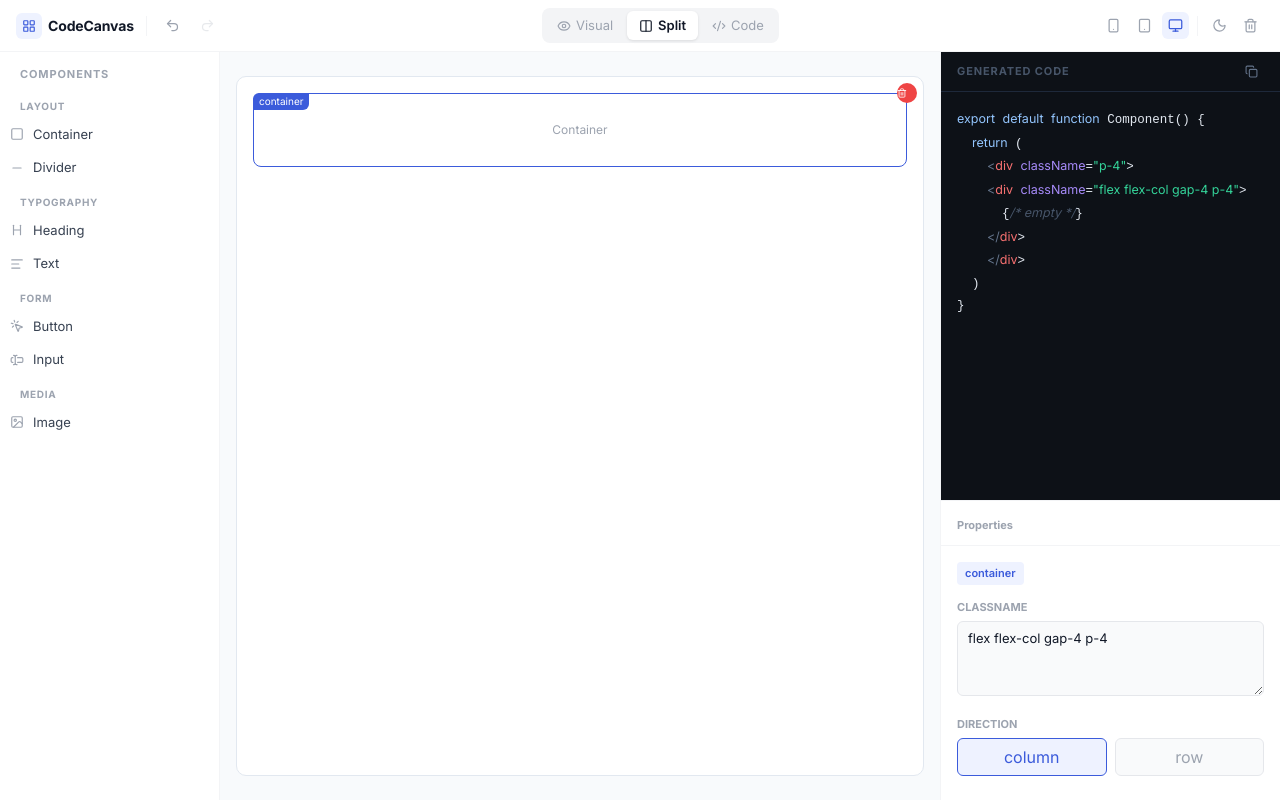
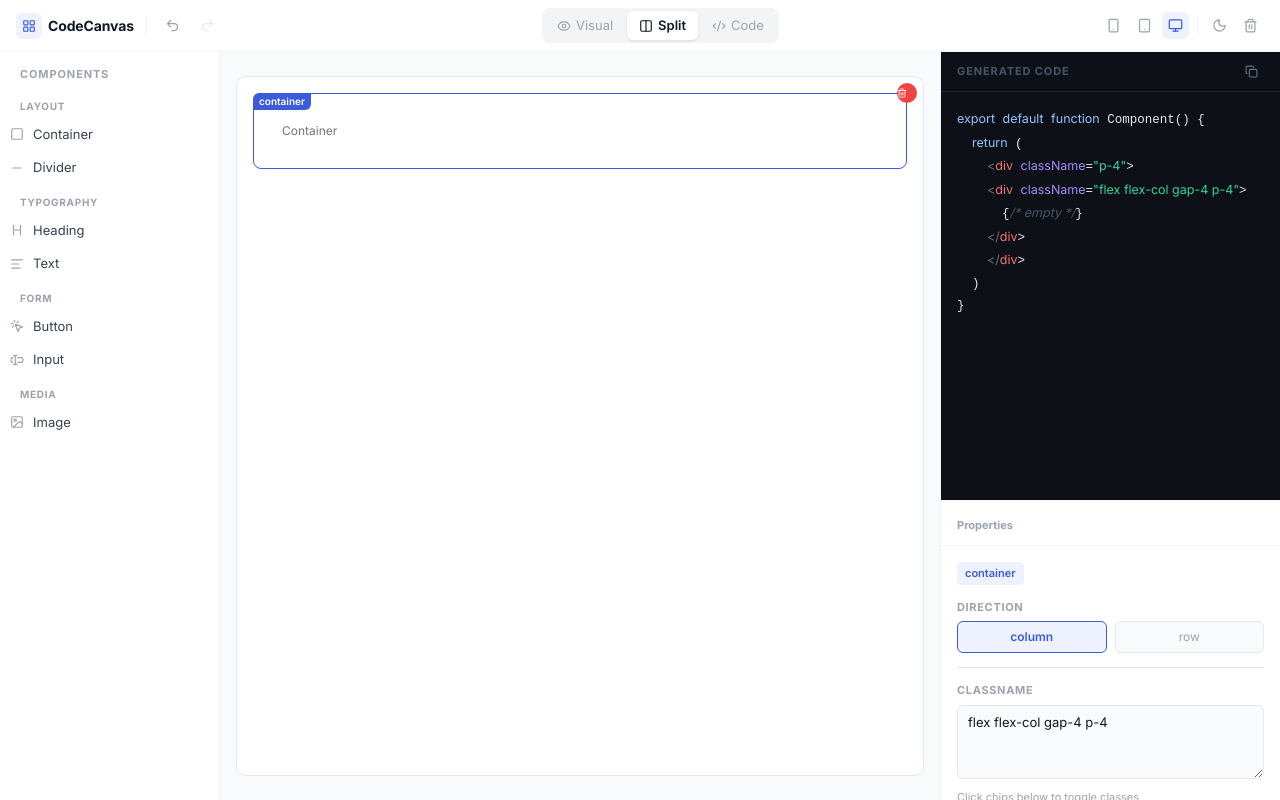
Before and after one commit to Dyukta/CodeCanvas, a React (Vite) app: page /builder in a window 1280 px wide. Both pictures are taken after a click on the button "Container". Built offline with nearby package versions, Linux system fonts and the light colour scheme.

Commit message:
custom components rework

```diff
--- a/src/components/canvas/CanvasElement.tsx
+++ b/src/components/canvas/CanvasElement.tsx
@@ -1,3 +1,4 @@
+import React from 'react'
 import { useDraggable, useDroppable } from '@dnd-kit/core'
 import { Trash2 } from 'lucide-react'
 import { useBuilderStore } from '../../store/useBuilderStore'
@@ -8,27 +9,28 @@ interface Props {
   dark: boolean
 }
 
+const BLOCK_TYPES: ElementType[] = ['container', 'input', 'image', 'divider']
+
 const HEADING_SIZES: Record<string, number> = {
-  h1: 28,
-  h2: 22,
-  h3: 18,
-  h4: 15,
-  h5: 13,
-  h6: 12,
+  h1: 32,
+  h2: 24,
+  h3: 20,
+  h4: 16,
 }
 
-const BLOCK_TYPES: ElementType[] = ['container', 'input', 'image', 'divider']
-
 export default function CanvasElement({ element, dark }: Props) {
-  const selectedId = useBuilderStore((s) => s.selectedId)
-  const selectElement = useBuilderStore((s) => s.selectElement)
-  const removeElement = useBuilderStore((s) => s.removeElement)
+  const selectedId = useBuilderStore(s => s.selectedId)
+  const selectElement = useBuilderStore(s => s.selectElement)
+  const removeElement = useBuilderStore(s => s.removeElement)
 
   const selected = selectedId === element.id
+  const { props = {}, children = [] } = element
+  const cls = props.className || ''
 
-  const { setNodeRef: dragRef, listeners, attributes, isDragging } = useDraggable({
+  const { setNodeRef: dragRef, listeners, attributes, isDragging } =
+    useDraggable({
       id: `move::${element.id}`,
-    data: { elementId: element.id, isNew: false },
+      data: { elementId: element.id },
     })
 
   const { setNodeRef: dropRef, isOver } = useDroppable({
@@ -38,85 +40,96 @@ export default function CanvasElement({ element, dark }: Props) {
 
   const stop = (e: React.MouseEvent) => e.stopPropagation()
 
-  const borderColor = selected
-    ? '#3B5BDB'
-    : isOver
-    ? '#60A5FA'
-    : dark
-    ? '#334155'
-    : '#E5E7EB'
+  const borderColor =
+    selected ? '#3B5BDB' : isOver ? '#60A5FA' : dark ? '#334155' : '#E5E7EB'
+
+  const renderHeading = () => {
+    const level = (props.level || 'h2') as 'h1' | 'h2' | 'h3' | 'h4'
+
+    const style = cls
+      ? undefined
+      : {
+          fontSize: HEADING_SIZES[level],
+          fontWeight: 700,
+          margin: 0,
+          color: dark ? '#F1F5F9' : '#0F172A',
+        }
+
+    switch (level) {
+      case 'h1':
+        return <h1 className={cls || undefined} style={style}>{props.text || 'Heading'}</h1>
+      case 'h3':
+        return <h3 className={cls || undefined} style={style}>{props.text || 'Heading'}</h3>
+      case 'h4':
+        return <h4 className={cls || undefined} style={style}>{props.text || 'Heading'}</h4>
+      default:
+        return <h2 className={cls || undefined} style={style}>{props.text || 'Heading'}</h2>
+    }
+  }
 
   const renderBody = () => {
-    const { type, props, children } = element
-
-    switch (type) {
+    switch (element.type) {
       case 'container':
         return (
           <div
             ref={dropRef}
-            style={{
+            className={cls || undefined}
+            style={
+              cls
+                ? { minHeight: 48, width: '100%' }
+                : {
                     display: 'flex',
-              flexDirection: props.direction === 'row' ? 'row' : 'column',
+                    flexDirection:
+                      props.direction === 'row' ? 'row' : 'column',
                     gap: 8,
                     minHeight: 48,
                     width: '100%',
-            }}
+                  }
+            }
           >
-            {children.length === 0 ? (
-              <span
-                style={{
-                  fontSize: 12,
-                  color: dark ? '#475569' : '#9CA3AF',
-                  margin: 'auto',
-                }}
-              >
-                Container
-              </span>
-            ) : (
-              children.map((c) => (
+            {children.length === 0
+              ? <span style={{ fontSize: 12, opacity: 0.6 }}>Container</span>
+              : children.map((c: UIElement) => (
                   <CanvasElement key={c.id} element={c} dark={dark} />
-              ))
-            )}
+                ))}
           </div>
         )
 
       case 'divider':
         return (
           <hr
-            style={{
+            className={cls || undefined}
+            style={
+              cls
+                ? undefined
+                : {
                     border: 'none',
-              borderTop: `1px solid ${dark ? '#334155' : '#E5E7EB'}`,
+                    borderTop: `1px solid ${
+                      dark ? '#334155' : '#E5E7EB'
+                    }`,
                     width: '100%',
-              margin: '4px 0',
-            }}
+                  }
+            }
           />
         )
 
-      case 'heading': {
-        const Tag = (props.level || 'h2') as keyof HTMLElementTagNameMap
-        return (
-          <Tag
-            style={{
-              fontSize: HEADING_SIZES[props.level || 'h2'],
-              fontWeight: 700,
-              color: dark ? '#F1F5F9' : '#0F172A',
-              margin: 0,
-            }}
-          >
-            {props.text || 'Heading'}
-          </Tag>
-        )
-      }
+      case 'heading':
+        return renderHeading()
 
       case 'text':
         return (
           <p
-            style={{
+            className={cls || undefined}
+            style={
+              cls
+                ? undefined
+                : {
                     fontSize: 14,
-              color: dark ? '#94A3B8' : '#6B7280',
                     margin: 0,
                     lineHeight: 1.6,
-            }}
+                    color: dark ? '#94A3B8' : '#6B7280',
+                  }
+            }
           >
             {props.text || 'Text'}
           </p>
@@ -125,14 +138,13 @@ export default function CanvasElement({ element, dark }: Props) {
       case 'button':
         return (
           <button
+            className={cls || undefined}
             style={{
               padding: '8px 16px',
               background: '#3B5BDB',
               color: '#fff',
-              border: 'none',
+              border: 0,
               borderRadius: 6,
-              fontSize: 14,
-              fontWeight: 500,
               pointerEvents: 'none',
             }}
           >
@@ -144,15 +156,21 @@ export default function CanvasElement({ element, dark }: Props) {
         return (
           <input
             readOnly
-            placeholder={props.placeholder || 'Enter text...'}
-            style={{
+            placeholder={props.placeholder || ''}
+            className={cls || undefined}
+            style={
+              cls
+                ? undefined
+                : {
                     width: '100%',
                     padding: '8px 12px',
-              border: `1px solid ${dark ? '#334155' : '#D1D5DB'}`,
+                    border: `1px solid ${
+                      dark ? '#334155' : '#D1D5DB'
+                    }`,
                     borderRadius: 6,
-              fontSize: 14,
                     background: dark ? '#1E293B' : '#F9FAFB',
-            }}
+                  }
+            }
           />
         )
 
@@ -160,24 +178,18 @@ export default function CanvasElement({ element, dark }: Props) {
         return (
           <img
             src={props.src || 'https://placehold.co/400x200'}
-            alt={props.alt || 'Image'}
-            style={{
-              width: '100%',
-              borderRadius: 6,
-              display: 'block',
-            }}
+            alt={props.alt || ''}
+            className={cls || undefined}
+            style={cls ? undefined : { width: '100%', borderRadius: 6 }}
           />
         )
-
-      default:
-        return null
     }
   }
 
   return (
     <div
       ref={dragRef}
-      onClick={(e) => {
+      onClick={e => {
         stop(e)
         selectElement(element.id)
       }}
@@ -203,6 +215,7 @@ export default function CanvasElement({ element, dark }: Props) {
             background: '#3B5BDB',
             color: '#fff',
             fontSize: 10,
+            fontWeight: 600,
             padding: '1px 6px',
             borderRadius: '6px 0 6px 0',
           }}
@@ -215,7 +228,7 @@ export default function CanvasElement({ element, dark }: Props) {
 
       {selected && (
         <button
-          onClick={(e) => {
+          onClick={e => {
             stop(e)
             removeElement(element.id)
           }}
@@ -225,11 +238,10 @@ export default function CanvasElement({ element, dark }: Props) {
             right: -11,
             width: 20,
             height: 20,
+            borderRadius: '50%',
             background: '#EF4444',
-            border: 'none',
-            borderRadius: '50%',
+            border: 0,
             color: '#fff',
-            cursor: 'pointer',
           }}
         >
           <Trash2 size={10} />
--- a/src/components/panels/PropertyPanel.tsx
+++ b/src/components/panels/PropertyPanel.tsx
@@ -1,11 +1,33 @@
+import React from 'react'
 import { useBuilderStore } from '../../store/useBuilderStore'
 
-interface Props { dark: boolean }
+interface Props {
+  dark: boolean
+}
+
+const SUGGESTIONS: Record<string, string[]> = {
+  'Font Size': ['text-sm', 'text-base', 'text-lg', 'text-xl', 'text-2xl', 'text-3xl', 'text-4xl'],
+  'Font Weight': ['font-normal', 'font-medium', 'font-semibold', 'font-bold', 'font-extrabold'],
+  'Text Color': ['text-white', 'text-gray-900', 'text-gray-500', 'text-red-500', 'text-blue-500', 'text-green-500', 'text-yellow-500', 'text-purple-500'],
+  'Background': ['bg-white', 'bg-gray-100', 'bg-gray-900', 'bg-blue-500', 'bg-red-500', 'bg-green-500', 'bg-yellow-400', 'bg-purple-500'],
+  'Padding': ['p-1', 'p-2', 'p-4', 'p-6', 'p-8', 'px-4', 'py-2', 'px-6', 'py-3'],
+  'Margin': ['m-0', 'm-2', 'm-4', 'mx-auto', 'mt-4', 'mb-4'],
+  'Rounded': ['rounded-none', 'rounded', 'rounded-md', 'rounded-lg', 'rounded-xl', 'rounded-2xl', 'rounded-full'],
+  'Border': ['border', 'border-2', 'border-4', 'border-gray-300', 'border-blue-500', 'border-red-500'],
+  'Shadow': ['shadow-none', 'shadow-sm', 'shadow', 'shadow-md', 'shadow-lg', 'shadow-xl'],
+  'Width': ['w-full', 'w-auto', 'w-1/2', 'w-1/3', 'w-1/4', 'w-64', 'w-48', 'w-32'],
+  'Height': ['h-auto', 'h-full', 'h-8', 'h-12', 'h-16', 'h-24', 'h-32', 'h-48'],
+  'Layout': ['flex', 'flex-row', 'flex-col', 'flex-wrap', 'items-center', 'items-start', 'justify-center', 'justify-between', 'justify-start', 'gap-2', 'gap-4', 'gap-6'],
+  'Opacity': ['opacity-25', 'opacity-50', 'opacity-75', 'opacity-100'],
+  'Animation': ['animate-spin', 'animate-ping', 'animate-pulse', 'animate-bounce'],
+  'Cursor': ['cursor-pointer', 'cursor-default', 'cursor-not-allowed'],
+  'Overflow': ['overflow-hidden', 'overflow-auto', 'overflow-scroll', 'overflow-visible'],
+}
 
 export default function PropertyPanel({ dark }: Props) {
   const el = useBuilderStore(s => s.getSelected())
-  const updateElement = useBuilderStore(s => s.updateElement)
-  const removeElement = useBuilderStore(s => s.removeElement)
+  const update = useBuilderStore(s => s.updateElement)
+  const remove = useBuilderStore(s => s.removeElement)
 
   const textMut = dark ? '#64748B' : '#9CA3AF'
   const textPri = dark ? '#F1F5F9' : '#111827'
@@ -22,39 +44,74 @@ export default function PropertyPanel({ dark }: Props) {
     color: textPri,
     outline: 'none',
     fontFamily: 'Inter, sans-serif',
+    boxSizing: 'border-box',
   }
 
   const Label = ({ children }: { children: React.ReactNode }) => (
-    <p style={{
+    <p
+      style={{
         fontSize: 11,
         fontWeight: 700,
         color: textMut,
         textTransform: 'uppercase',
+        letterSpacing: '0.06em',
         margin: '0 0 6px',
-    }}>
+      }}
+    >
       {children}
     </p>
   )
 
   if (!el) {
     return (
-      <div style={{
+      <div
+        style={{
           display: 'flex',
           alignItems: 'center',
           justifyContent: 'center',
           height: '100%',
           color: textMut,
           fontSize: 13,
-      }}>
-        Select an element
+          padding: 24,
+          textAlign: 'center',
+        }}
+      >
+        Select an element to edit its properties
       </div>
     )
   }
 
+  const classList = (el.props.className ?? '')
+    .split(' ')
+    .filter(Boolean)
+
+  const hasClass = (cls: string) => classList.includes(cls)
+
+  const toggleClass = (cls: string) => {
+    const next = hasClass(cls)
+      ? classList.filter(c => c !== cls)
+      : [...classList, cls]
+
+    update(el.id, { className: next.join(' ') })
+  }
+
+  const setProp = (key: string, value: any) => {
+    update(el.id, { [key]: value })
+  }
+
   return (
-    <div style={{ padding: 16, display: 'flex', flexDirection: 'column', gap: 14 }}>
-
-      <span style={{
+    <div
+      style={{
+        padding: 16,
+        display: 'flex',
+        flexDirection: 'column',
+        gap: 14,
+        paddingBottom: 40,
+      }}
+    >
+      {/* Type badge */}
+      <span
+        style={{
           fontSize: 11,
           fontWeight: 600,
           background: dark ? '#1E293B' : '#EEF2FF',
@@ -62,76 +119,90 @@ export default function PropertyPanel({ dark }: Props) {
           padding: '3px 8px',
           borderRadius: 4,
           alignSelf: 'flex-start',
-      }}>
+        }}
+      >
         {el.type}
       </span>
 
+      {/* Text field */}
       {['heading', 'text', 'button'].includes(el.type) && (
         <div>
           <Label>Text</Label>
           <input
             value={el.props.text ?? ''}
-            onChange={e => updateElement(el.id, { text: e.target.value })}
+            onChange={e => setProp('text', e.target.value)}
             style={inputStyle}
           />
         </div>
       )}
 
-
-      <div>
-        <Label>ClassName</Label>
-        <textarea
-          value={el.props.className ?? ''}
-          onChange={e => updateElement(el.id, { className: e.target.value })}
-          style={{ ...inputStyle, resize: 'vertical' }}
-          rows={3}
-        />
-      </div>
-
-
+      {/* Heading level */}
       {el.type === 'heading' && (
         <div>
           <Label>Level</Label>
+          <div style={{ display: 'flex', gap: 6 }}>
+            {(['h1', 'h2', 'h3', 'h4'] as const).map(lvl => {
+              const active = (el.props.level ?? 'h2') === lvl
+              return (
+                <button
+                  key={lvl}
+                  onClick={() => setProp('level', lvl)}
+                  style={{
+                    flex: 1,
+                    padding: '5px 0',
+                    borderRadius: 6,
+                    border: `1px solid ${active ? '#3B5BDB' : inputBorder}`,
+                    background: active ? '#EEF2FF' : inputBg,
+                    color: active ? '#3B5BDB' : textMut,
+                    fontSize: 12,
+                    fontWeight: active ? 600 : 400,
+                    cursor: 'pointer',
+                  }}
+                >
+                  {lvl}
+                </button>
+              )
+            })}
+          </div>
+        </div>
+      )}
+
+      {/* Input */}
+      {el.type === 'input' && (
+        <div>
+          <Label>Placeholder</Label>
           <input
-            value={el.props.level ?? 'h2'}
-            onChange={e => updateElement(el.id, { level: e.target.value as any })}
+            value={el.props.placeholder ?? ''}
+            onChange={e => setProp('placeholder', e.target.value)}
             style={inputStyle}
           />
         </div>
       )}
 
-      {el.type === 'input' && (
+      {/* Image */}
+      {el.type === 'image' && (
+        <>
           <div>
-          <Label>Placeholder</Label>
+            <Label>Image URL</Label>
             <input
-            value={el.props.placeholder ?? ''}
-            onChange={e => updateElement(el.id, { placeholder: e.target.value })}
+              value={el.props.src ?? ''}
+              onChange={e => setProp('src', e.target.value)}
               style={inputStyle}
             />
           </div>
-      )}
 
-      {el.type === 'image' && (
-        <>
           <div>
-            <Label>Src</Label>
-            <input
-              value={el.props.src ?? ''}
-              onChange={e => updateElement(el.id, { src: e.target.value })}
-              style={inputStyle}
-            />
-          </div>
-          <div>
-            <Label>Alt</Label>
+            <Label>Alt Text</Label>
             <input
               value={el.props.alt ?? ''}
-              onChange={e => updateElement(el.id, { alt: e.target.value })}
+              onChange={e => setProp('alt', e.target.value)}
               style={inputStyle}
             />
           </div>
         </>
       )}
 
+      {/* Container */}
       {el.type === 'container' && (
         <div>
           <Label>Direction</Label>
@@ -141,7 +212,7 @@ export default function PropertyPanel({ dark }: Props) {
               return (
                 <button
                   key={dir}
-                  onClick={() => updateElement(el.id, { direction: dir })}
+                  onClick={() => setProp('direction', dir)}
                   style={{
                     flex: 1,
                     padding: '6px 0',
@@ -149,6 +220,8 @@ export default function PropertyPanel({ dark }: Props) {
                     border: `1px solid ${active ? '#3B5BDB' : inputBorder}`,
                     background: active ? '#EEF2FF' : inputBg,
                     color: active ? '#3B5BDB' : textMut,
+                    fontSize: 12,
+                    fontWeight: active ? 600 : 400,
                     cursor: 'pointer',
                   }}
                 >
@@ -160,20 +233,69 @@ export default function PropertyPanel({ dark }: Props) {
         </div>
       )}
 
+      {/* Class editor */}
+      <hr style={{ borderTop: `1px solid ${inputBorder}` }} />
+
+      <div>
+        <Label>ClassName</Label>
+        <textarea
+          value={el.props.className ?? ''}
+          onChange={e => setProp('className', e.target.value)}
+          rows={3}
+          style={{ ...inputStyle, resize: 'vertical' }}
+        />
+        <p style={{ fontSize: 11, color: textMut, marginTop: 4 }}>
+          Click chips below to toggle classes
+        </p>
+      </div>
+
+      {/* Chips */}
+      {Object.entries(SUGGESTIONS).map(([label, chips]) => (
+        <div key={label}>
+          <Label>{label}</Label>
+          <div style={{ display: 'flex', flexWrap: 'wrap', gap: 5 }}>
+            {chips.map(chip => {
+              const active = hasClass(chip)
+              return (
                 <button
-        onClick={() => removeElement(el.id)}
+                  key={chip}
+                  onClick={() => toggleClass(chip)}
                   style={{
-          marginTop: 6,
+                    padding: '3px 8px',
+                    fontSize: 11,
+                    borderRadius: 5,
+                    cursor: 'pointer',
+                    border: `1px solid ${active ? '#3B5BDB' : inputBorder}`,
+                    background: active ? '#EEF2FF' : inputBg,
+                    color: active ? '#3B5BDB' : textMut,
+                    fontWeight: active ? 600 : 400,
+                  }}
+                >
+                  {chip}
+                </button>
+              )
+            })}
+          </div>
+        </div>
+      ))}
+
+      {/* Delete */}
+      <hr style={{ borderTop: `1px solid ${inputBorder}` }} />
+
+      <button
+        onClick={() => remove(el.id)}
+        style={{
           color: '#EF4444',
           background: 'none',
           border: 'none',
           cursor: 'pointer',
+          fontSize: 13,
+          fontWeight: 500,
           textAlign: 'left',
         }}
       >
         Delete Element
       </button>
-
     </div>
   )
 }
```
Lines whose indentation alone changed are shown as unchanged.
